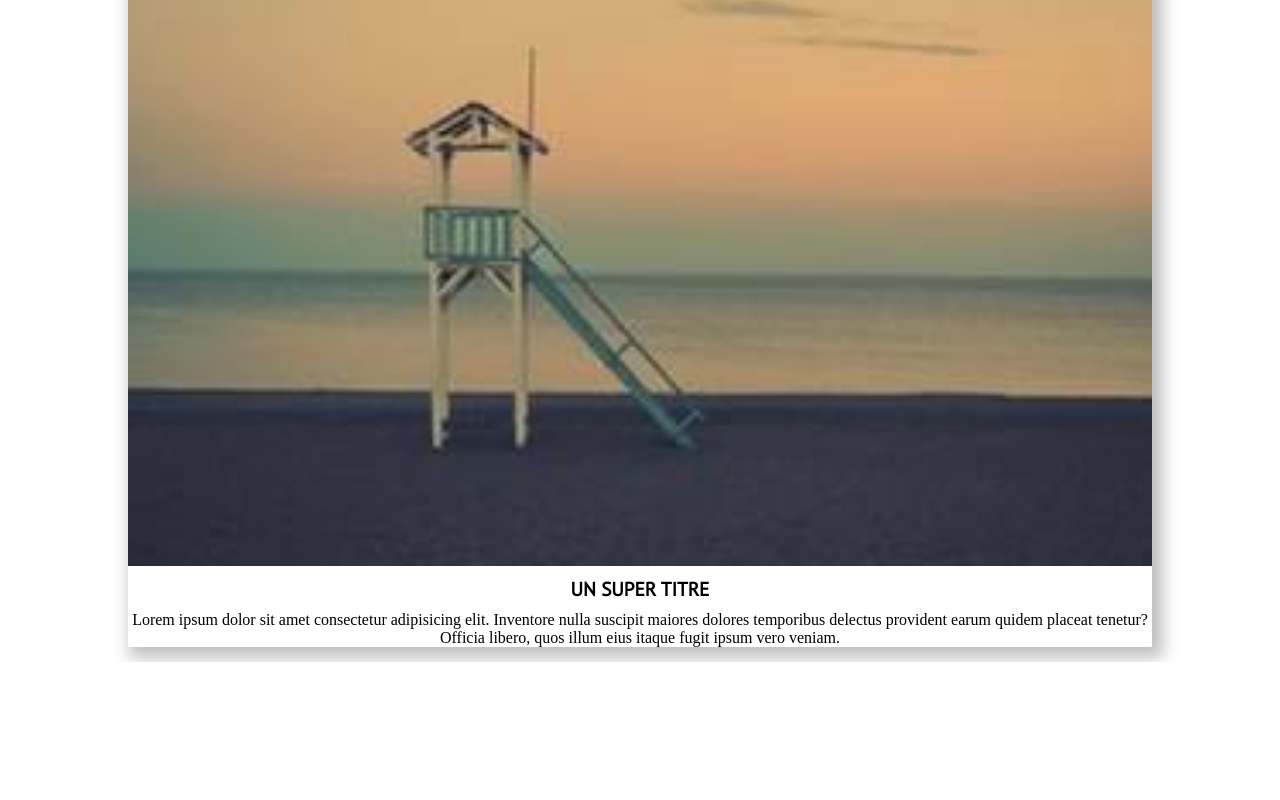
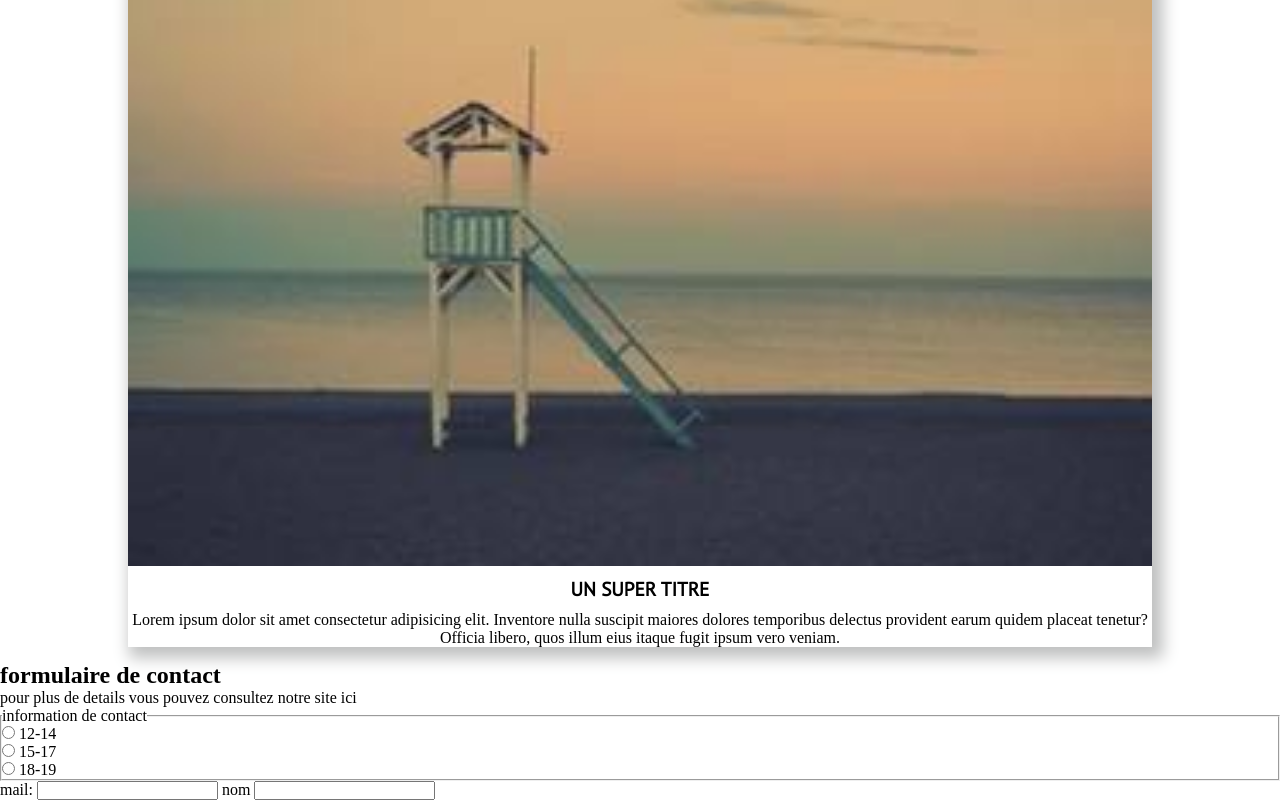
Before and after one commit to Cyberfox206/boneapp, a website built with Vite: page index.html in a window 1280 px wide. Shown: the part 5103-5903 px from the top of the page. Before the commit the page ends 5765 px from the top, so only its background shows below. Built offline with nearby package versions, Linux system fonts and the light colour scheme.

Commit message:
add part html form

```diff
--- a/index.html
+++ b/index.html
@@ -127,7 +127,33 @@
 
     </section>
   </main>
-  <footer></footer>
+  <footer>
+    <h2>formulaire de contact</h2>
+    <p>pour plus de details vous pouvez consultez notre site ici</p>
+    <form action="">
+      <fieldset>
+        <legend>information de contact</legend>
+        <div>
+          <input type="radio" name="age" value="12-14" id="12-14">
+          <label for="12-14">12-14</label>
+        </div>
+        <div>
+          <input type="radio" name="age" value="15-17" id="15-17">
+          <label for="15-17">15-17</label>
+        </div>
+        <div>
+          <input type="radio" name="age" value="18-19" id="18-19">
+          <label for="18-19">18-19</label>
+        </div>
+      </fieldset>
+      <div>
+        <label aria-required="true" for="mail">mail:</label>
+        <input type="email" name="mail">
+        <label for="nom">nom</label>
+        <input aria-required="true" type="text">
+      </div>
+    </form>
+  </footer>
 </body>
 
 </html>
```
